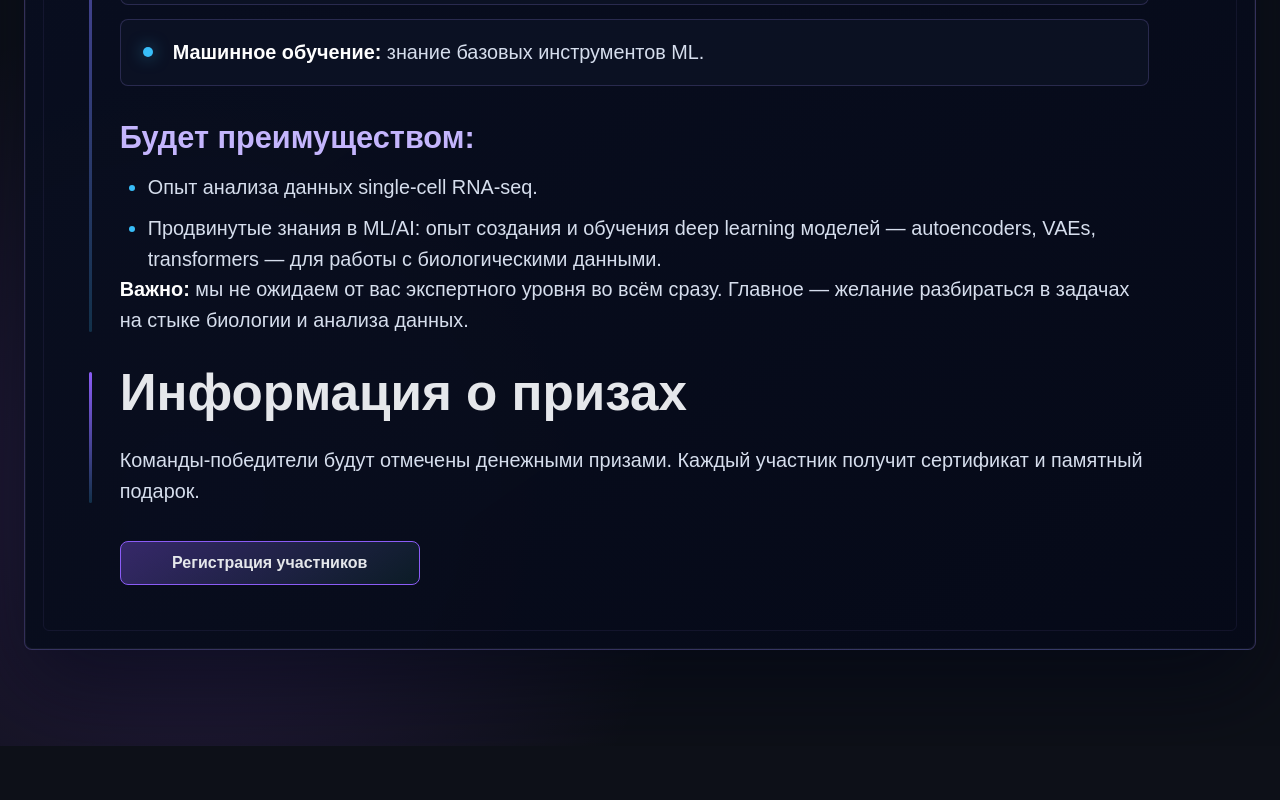
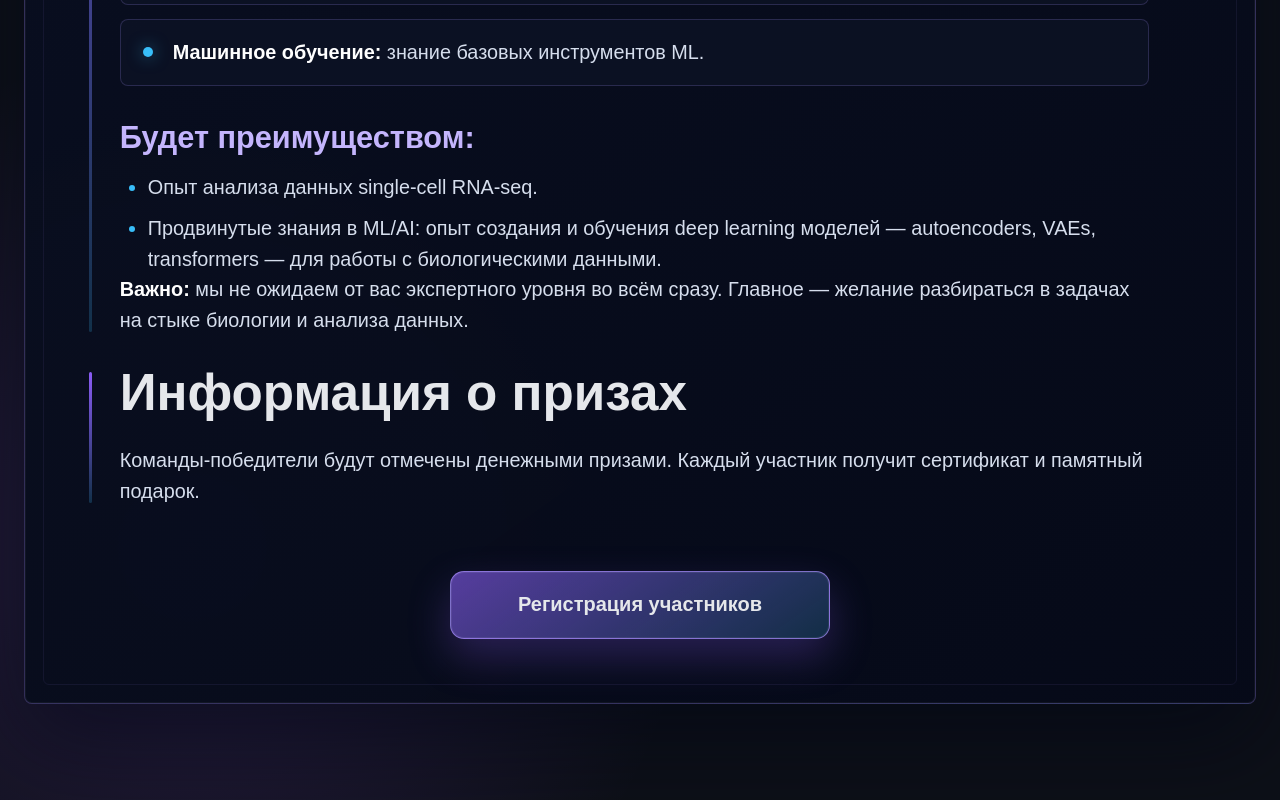
Before and after one commit to saitnado/my-site, a React (Vite) app: page /terms in a window 1280 px wide. Shown: the part 885-1685 px from the top of the page. Before the commit the page ends 1631 px from the top, so only its background shows below. Built offline with nearby package versions, Linux system fonts and the light colour scheme.

Commit message:
add er page styles

```diff
--- a/src/App.css
+++ b/src/App.css
@@ -1857,19 +1857,38 @@ a {
 
 .terms-registration {
   max-width: 1060px;
-  margin-top: 34px;
-  padding-left: clamp(0px, 2.4vw, 32px);
+  margin: 64px auto 0;
+  padding-left: 0;
 }
 
 .terms-cta-row {
+  display: flex;
+  justify-content: center;
   margin-top: 0;
 }
 
 .terms-registration .register-button {
   margin-top: 0;
-  min-width: min(100%, 300px);
-  border-radius: 8px;
+  min-width: min(100%, 380px);
+  min-height: 68px;
+  padding: 18px 34px;
+  border-radius: 14px;
+  border-color: rgba(167, 139, 250, 0.72);
+  background:
+    linear-gradient(145deg, rgba(139, 92, 246, 0.58), rgba(56, 189, 248, 0.16)),
+    rgba(15, 23, 42, 0.72);
+  box-shadow:
+    0 18px 42px rgba(139, 92, 246, 0.26),
+    0 0 0 1px rgba(255, 255, 255, 0.07) inset;
+  font-size: 20px;
   text-transform: none;
+}
+
+.terms-registration .register-button:hover {
+  transform: translateY(-2px);
+  box-shadow:
+    0 24px 54px rgba(139, 92, 246, 0.34),
+    0 0 0 1px rgba(255, 255, 255, 0.1) inset;
 }
 
 @media (max-width: 900px) {
@@ -1890,10 +1909,19 @@ a {
     padding-left: 0;
   }
 
+  .terms-registration {
+    margin-top: 46px;
+  }
+
   .terms-heading {
     margin-bottom: 30px;
   }
 
+  .terms-registration .register-button {
+    min-height: 60px;
+    font-size: 18px;
+  }
+
   .terms-skill-grid p {
     padding: 16px 16px 16px 42px;
   }
--- a/src/pages/Terms.jsx
+++ b/src/pages/Terms.jsx
@@ -1,4 +1,13 @@
 function Terms() {
+  const portalNavigate = (event) => {
+    event.preventDefault();
+    window.dispatchEvent(
+      new CustomEvent("portal:navigate", {
+        detail: { target: "/", hash: "#registration" },
+      })
+    );
+  };
+
   return (
     <section className="page terms-page">
       <div className="terms-document">
@@ -71,7 +80,7 @@ function Terms() {
 
         <div className="terms-registration">
           <div className="terms-cta-row">
-            <a className="register-button" href="/#registration">
+            <a className="register-button" href="/#registration" onClick={portalNavigate}>
               Регистрация участников
             </a>
           </div>
```
